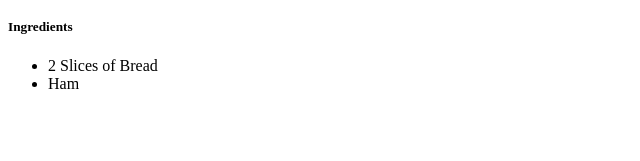
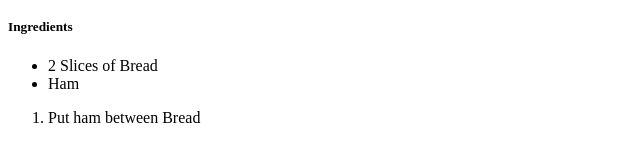
Before and after one commit to Jcortez706/odin-recipes, a plain HTML site: page recipes/ham.html in a window 1280 px wide. Shown: the part 101-262 px from the top of the page, without its empty margins (0-640 px from the left). Drawn offline with Linux system fonts and the light colour scheme.

Commit message:
Added ordered list

```diff
--- a/recipes/ham.html
+++ b/recipes/ham.html
@@ -14,5 +14,8 @@
         <li>2 Slices of Bread</li>
         <li> Ham</li>
     </ul>
+    <ol>
+        <li> Put ham between Bread</li>
+    </ol>
 </body>
 </html>
```
